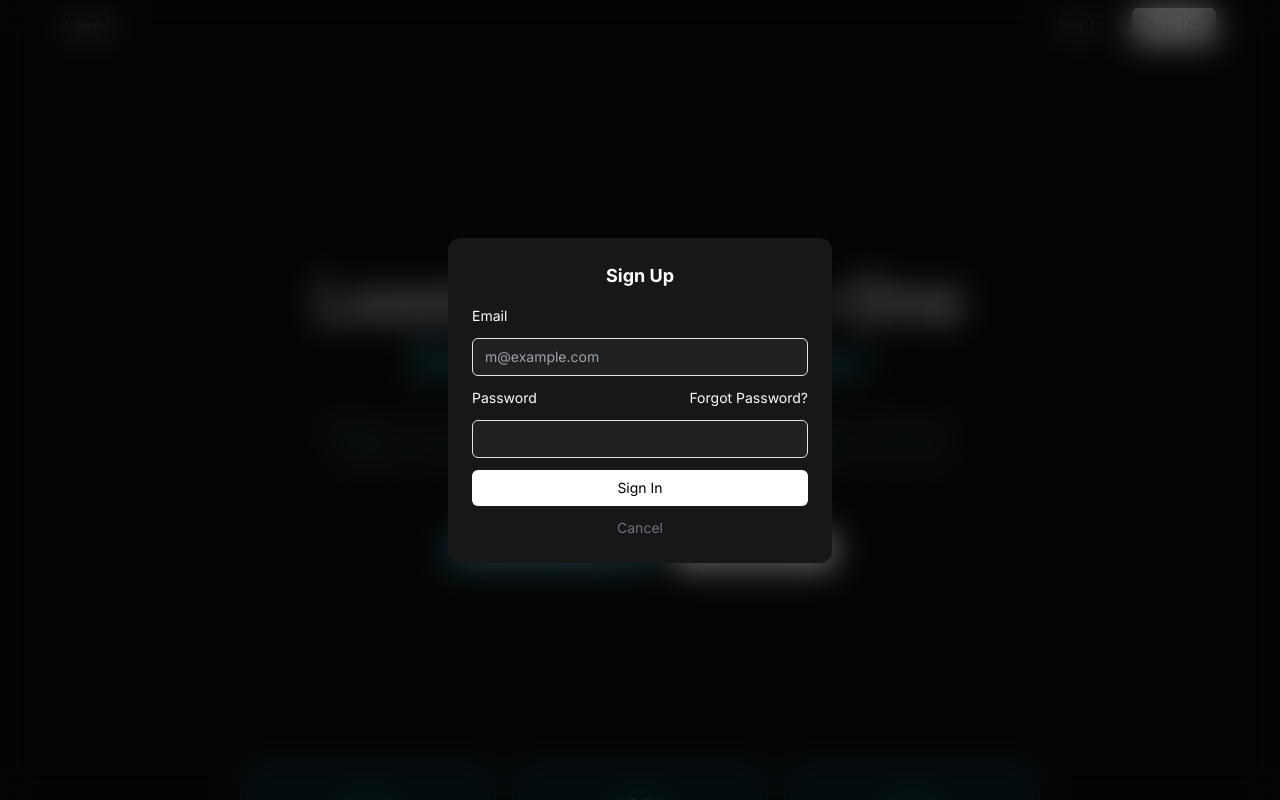
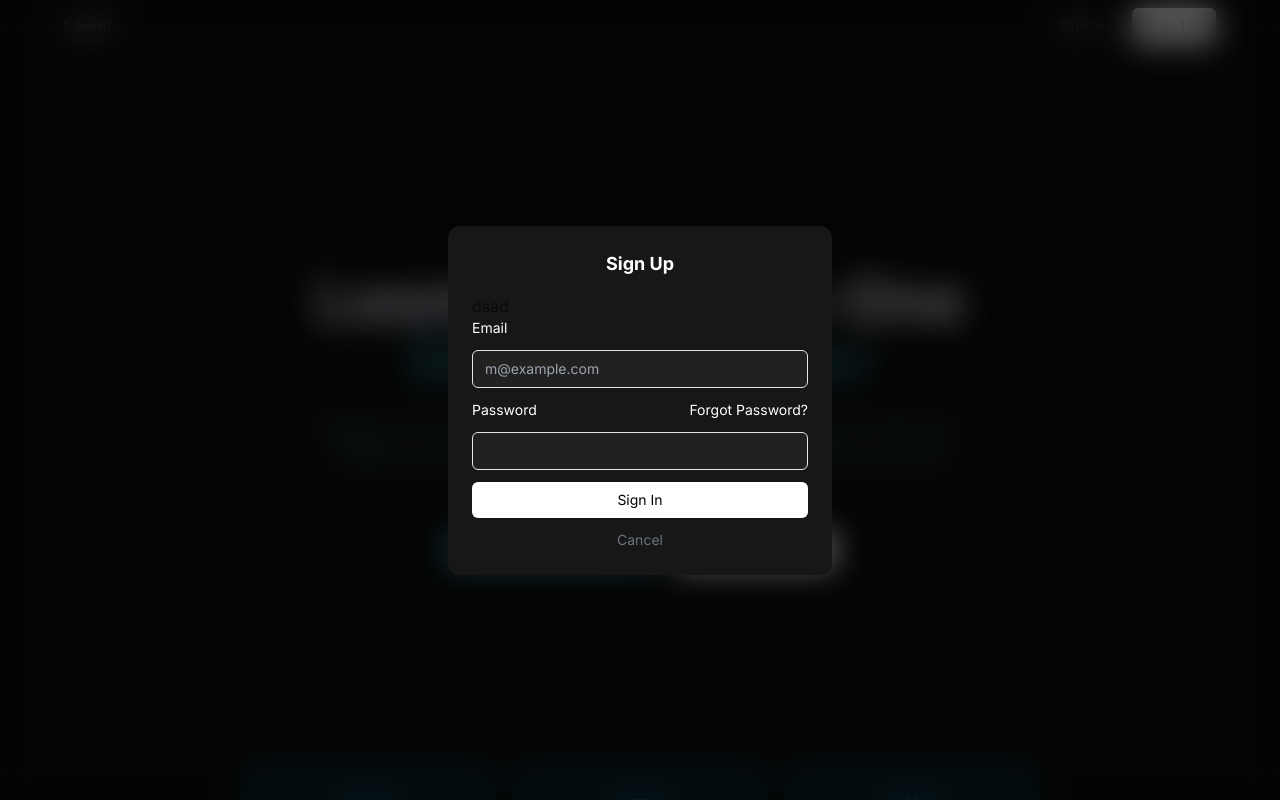
Before and after one commit to Carlthegreatt/Loomi, a Next.js app: page / in a window 1280 px wide. Both pictures are taken after a click on the button "Sign Up". Shown: the top 800 px of the page. Built offline with nearby package versions, Linux system fonts and the light colour scheme.

Commit message:
Auto-commit SignupPopover.tsx: 2025-08-25 23:00:32

```diff
--- a/src/components/sections/SignupPopover.tsx
+++ b/src/components/sections/SignupPopover.tsx
@@ -29,7 +29,7 @@ export default function SignupModal() {
             <h3 className="text-lg font-semibold mb-4 text-center text-white">
               Sign Up
             </h3>
-            <div></div>
+            <div>dsad</div>
             <form className="space-y-3">
               <h1 className="text-white text-sm">Email</h1>
               <input
```
